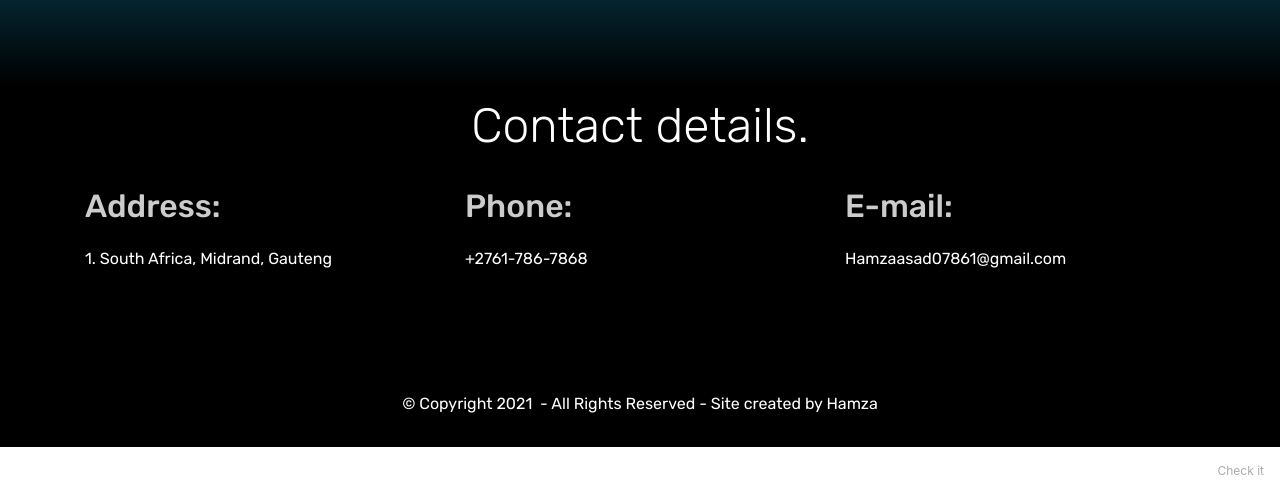
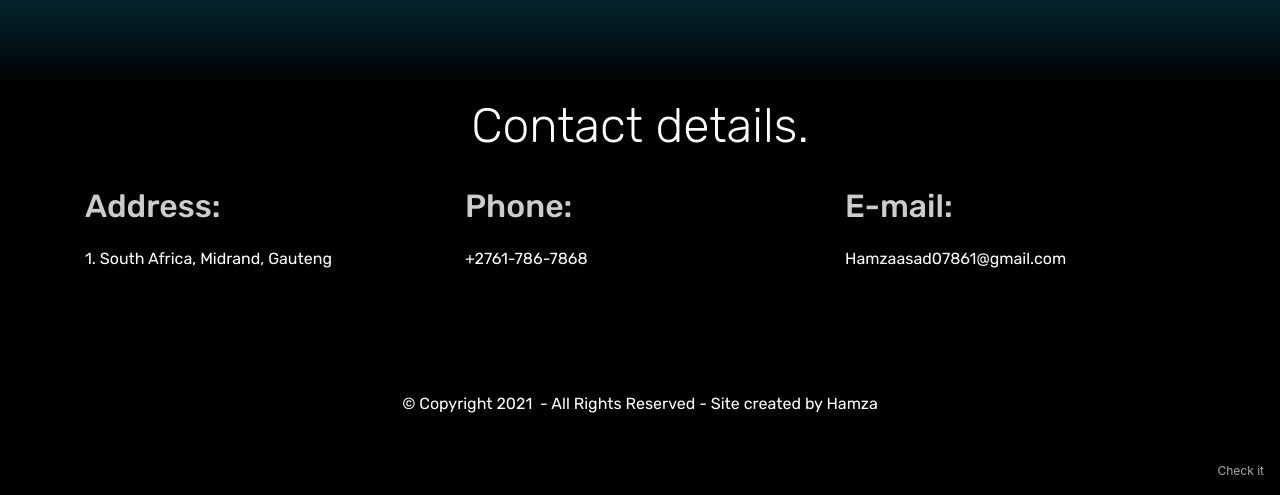
Before and after one commit to Hamza-asad/Hamza-asad.GitHub.io, a plain HTML site: page index.html in a window 1280 px wide. Shown: the part 1831-2326 px from the top of the page. Drawn offline with Linux system fonts and the light colour scheme; files whose address does not match are found by name.

Commit message:
Update index.html

```diff
--- a/index.html
+++ b/index.html
@@ -218,7 +218,7 @@
             </div>
         </div>
     </div>
-</section><section style="background-color: #fff; font-family: -apple-system, BlinkMacSystemFont, 'Segoe UI', 'Roboto', 'Helvetica Neue', Arial, sans-serif; color:#aaa; font-size:12px; padding: 0; align-items: center; display: flex;"><a href="https://mobirise.site/z" style="flex: 1 1; height: 3rem; padding-left: 1rem;"></a><p style="flex: 0 0 auto; margin:0; padding-right:1rem;" style="color:#aaa;">Check it</a></p></section><script src="assets/web/assets/jquery/jquery.min.js"></script>  <script src="assets/popper/popper.min.js"></script>  <script src="assets/bootstrap/js/bootstrap.min.js"></script>  <script src="assets/tether/tether.min.js"></script>  <script src="assets/smoothscroll/smooth-scroll.js"></script>  <script src="assets/parallax/jarallax.min.js"></script>  <script src="assets/sociallikes/social-likes.js"></script>  <script src="assets/dropdown/js/nav-dropdown.js"></script>  <script src="assets/dropdown/js/navbar-dropdown.js"></script>  <script src="assets/touchswipe/jquery.touch-swipe.min.js"></script>  <script src="assets/theme/js/script.js"></script>
+</section><section style="background-color: #000000; font-family: -apple-system, BlinkMacSystemFont, 'Segoe UI', 'Roboto', 'Helvetica Neue', Arial, sans-serif; color:#aaa; font-size:12px; padding: 0; align-items: center; display: flex;"><a href="https://mobirise.site/z" style="flex: 1 1; height: 3rem; padding-left: 1rem;"></a><p style="flex: 0 0 auto; margin:0; padding-right:1rem;" style="color:#aaa;">Check it</a></p></section><script src="assets/web/assets/jquery/jquery.min.js"></script>  <script src="assets/popper/popper.min.js"></script>  <script src="assets/bootstrap/js/bootstrap.min.js"></script>  <script src="assets/tether/tether.min.js"></script>  <script src="assets/smoothscroll/smooth-scroll.js"></script>  <script src="assets/parallax/jarallax.min.js"></script>  <script src="assets/sociallikes/social-likes.js"></script>  <script src="assets/dropdown/js/nav-dropdown.js"></script>  <script src="assets/dropdown/js/navbar-dropdown.js"></script>  <script src="assets/touchswipe/jquery.touch-swipe.min.js"></script>  <script src="assets/theme/js/script.js"></script>
 
 
 </body>
```
